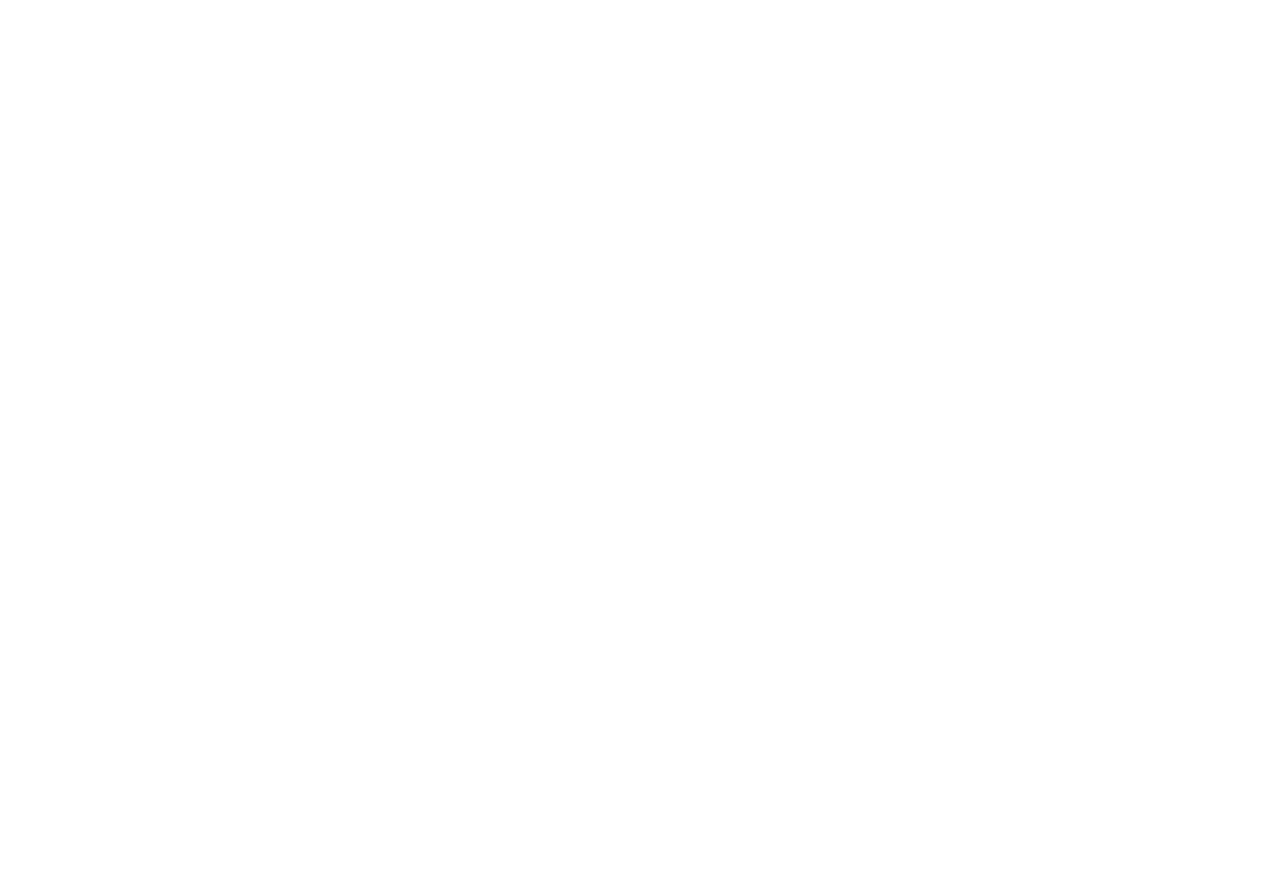
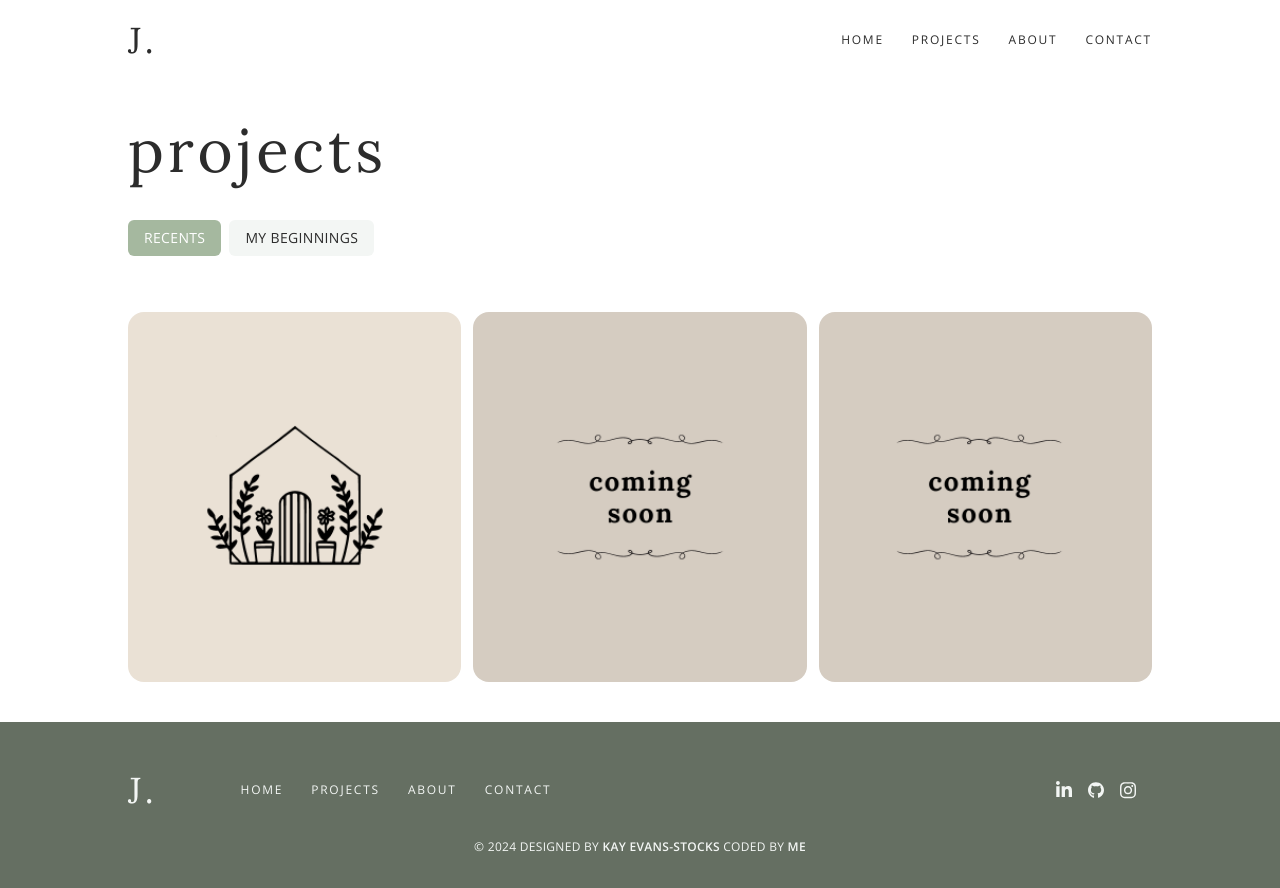
Before and after one commit to juliponti/portfolio, a React (Vite) app: page /projects/recents in a window 1280 px wide. Before the commit this address had no page. Before the commit the page ends 800 px from the top, so only its background shows below. Built offline with nearby package versions, Linux system fonts and the light colour scheme; the HTML template or start-up script is replaced by a standard one.

Commit message:
update routing

```diff
--- a/src/App.tsx
+++ b/src/App.tsx
@@ -19,6 +19,8 @@
 import SPACE_MOBILE from "/src/assets/projects/beginnings/screenshots/space-mobile.png";
 import MLH_PC from "/src/assets/projects/MLH-screenshot.png";
 import useImagePreloader from "./hooks/use-image-preloader";
+import RecentWorkCards from "./components/recent-projects/recent-projects-card";
+import BeginningsWorkCards from "./components/beginnings-projects-cards/beginnings-projects-cards";
 
 const preloadSrcList = [
   POKEDEX_PC,
@@ -45,9 +47,12 @@
         <Route index element={<Home />} />
         <Route path="/about" element={<About />} />
         <Route path="/contact" element={<Contact />} />
-        <Route path="/projects" element={<Projects />} />
+        <Route path="/projects" element={<Projects />}>
+          <Route path="recents" element={<RecentWorkCards />} />
+          <Route path="beginnings" element={<BeginningsWorkCards />} />
+        </Route>
         <Route
-          path="/projects/pokedex"
+          path="/projects/beginnings/pokedex"
           element={
             <ProjectLayout
               title="Pokedex"
@@ -57,8 +62,7 @@
                   <a
                     href="https://twitter.com/courseitok"
                     target="_blank"
-                    className="font-semibold"
-                  >
+                    className="font-semibold">
                     CourseIt
                   </a>{" "}
                   course to learn how to consume an API. Given the public
@@ -82,7 +86,7 @@
           }
         />
         <Route
-          path="/projects/mercado-libre"
+          path="/projects/beginnings/mercado-libre"
           element={
             <ProjectLayout
               title="Mercado Libre"
@@ -93,8 +97,7 @@
                   <a
                     href="https://twitter.com/courseitok"
                     target="_blank"
-                    className="font-semibold"
-                  >
+                    className="font-semibold">
                     CourseIt
                   </a>{" "}
                   . Bootstrapped with Create React App. The goal was to create
@@ -117,7 +120,7 @@
           }
         />
         <Route
-          path="/projects/magic-eight-ball"
+          path="/projects/beginnings/magic-eight-ball"
           element={
             <ProjectLayout
               title="Magic Eight Ball"
@@ -144,7 +147,7 @@
           }
         />
         <Route
-          path="/projects/splitter"
+          path="/projects/beginnings/splitter"
           element={
             <ProjectLayout
               title="Tip Calculator App"
@@ -155,8 +158,7 @@
                   <a
                     href="https://www.frontendmentor.io/challenges/tip-calculator-app-ugJNGbJUX"
                     target="_blank"
-                    className="font-semibold"
-                  >
+                    className="font-semibold">
                     Tip calculator app challenge on Frontend Mentor
                   </a>
                   . Users should be able to: calculate the correct tip and total
@@ -180,7 +182,7 @@
           }
         />
         <Route
-          path="/projects/to-do-list"
+          path="/projects/beginnings/to-do-list"
           element={
             <ProjectLayout
               title="To do list"
@@ -205,7 +207,7 @@
           }
         />
         <Route
-          path="/projects/space-tourism"
+          path="/projects/beginnings/space-tourism"
           element={
             <ProjectLayout
               title="Space Tourism"
@@ -215,8 +217,7 @@
                   <a
                     href="https://www.frontendmentor.io/challenges/space-tourism-multipage-website-gRWj1URZ3"
                     target="_blank"
-                    className="font-semibold"
-                  >
+                    className="font-semibold">
                     Space tourism website challenge on Frontend Mentor
                   </a>{" "}
                   . The users should be able to: view each page and be able to
@@ -241,7 +242,7 @@
           }
         />
         <Route
-          path="/projects/my-little-house"
+          path="/projects/recents/my-little-house"
           element={
             <ProjectLayout
               title="My Little House"
--- a/src/components/navbar/hamburger-menu/hamburger-navigation.tsx
+++ b/src/components/navbar/hamburger-menu/hamburger-navigation.tsx
@@ -1,5 +1,5 @@
 import { motion } from "framer-motion";
-import { navlinksData } from "../navlinks";
+import { navlinksData } from "../navlinks-data";
 
 export default function HamburgerNavigation() {
   const variants = {
@@ -37,8 +37,7 @@
             whileHover={{ scale: 1.1 }}
             whileTap={{ scale: 0.95 }}
             key={name}
-            className="uppercase tracking-[0.110rem] text-2xl  md:ml-7  hover:text-primary-200"
-          >
+            className="uppercase tracking-[0.110rem] text-2xl  md:ml-7  hover:text-primary-200">
             <a href={href}>{name}</a>
           </motion.li>
         ))}
--- /dev/null
+++ b/src/components/navbar/navlinks-data.ts
@@ -0,0 +1,18 @@
+export const navlinksData = [
+  {
+    name: "Home",
+    href: "/",
+  },
+  {
+    name: "Projects",
+    href: "/projects/recents",
+  },
+  {
+    name: "About",
+    href: "/about",
+  },
+  {
+    name: "Contact",
+    href: "/contact",
+  },
+];
--- a/src/components/recent-projects/recent-projects-card.tsx
+++ b/src/components/recent-projects/recent-projects-card.tsx
@@ -3,14 +3,16 @@
 import MLH_IMG from "/src/assets/projects/1.png";
 import PLACEHOLDER_1 from "/src/assets/projects/2.png";
 import PLACEHOLDER_2 from "/src/assets/projects/3.png";
+import { Link } from "react-router-dom";
 
 const recentProjects: Project[] = [
   {
     name: "My little house",
-    path: "/projects/my-little-house",
+    path: "/projects/recents/my-little-house",
     src: MLH_IMG,
     alt: "A minimalistic house made of black lines with flowers",
     id: 1,
+    isActive: true,
   },
   {
     name: "placeholder",
@@ -18,6 +20,7 @@
     src: PLACEHOLDER_1,
     alt: "coming soon",
     id: 2,
+    isActive: false,
   },
   {
     name: "placeholder",
@@ -25,30 +28,39 @@
     src: PLACEHOLDER_2,
     alt: "coming soon",
     id: 3,
+    isActive: false,
   },
 ];
 
 export default function RecentWorkCards() {
   return (
+    <>
       <motion.div
         className="grid grid-cols-1 md:grid-cols-2 lg:grid-cols-3 row-auto gap-3 pb-10"
         initial={{ opacity: 0, translateY: 50 }}
         whileInView={{ opacity: 1, translateY: 0 }}
-      transition={{ duration: 0.5 }}
-    >
-      {recentProjects.map(({ name, path, src, id, alt }) => (
-        <motion.div key={id} className="relative" whileHover={{ scale: 0.94 }}>
+        transition={{ duration: 0.5 }}>
+        {recentProjects.map(({ name, path, src, id, alt, isActive }) => (
+          <motion.div
+            key={id}
+            className="relative"
+            whileHover={{ scale: 0.94 }}>
             <img src={src} alt={alt} className="rounded-2xl w-full " />
-
-          <a
-            href={path}
-            className="h-full  w-full flex justify-center absolute top-0 left-0 items-center bg-primary-300 text-white opacity-0 rounded-2xl hover:opacity-90 transition-all"
-            rel="noreferrer"
-          >
-            <h3 className="lowercase text-2xl ">{name}</h3>
-          </a>
+            {isActive ? (
+              <Link
+                to={path}
+                className="h-full w-full flex justify-center absolute top-0 left-0 items-center bg-primary-300 text-white opacity-0 rounded-2xl hover:opacity-90 transition-all"
+                rel="noreferrer">
+                <h3 className="lowercase text-2xl">{name}</h3>
+              </Link>
+            ) : (
+              <div className="h-full w-full flex justify-center absolute top-0 left-0 items-center bg-primary-300 text-white opacity-0 rounded-2xl hover:opacity-90 transition-all">
+                <h3 className="lowercase text-2xl">{name}</h3>
+              </div>
+            )}
           </motion.div>
         ))}
       </motion.div>
+    </>
   );
 }
--- a/src/pages/projects/project-layout.tsx
+++ b/src/pages/projects/project-layout.tsx
@@ -1,6 +1,8 @@
 import { motion } from "framer-motion";
 import Footer from "../../components/footer/footer";
 import Navbar from "../../components/navbar";
+import { HiOutlineArrowUturnLeft } from "react-icons/hi2";
+import { useNavigate } from "react-router-dom";
 
 interface ProjectLayoutProps {
   title: string;
@@ -27,16 +29,24 @@
   liveLink,
   codeLink,
 }: ProjectLayoutProps) {
+  const navigate = useNavigate();
+
   return (
     <div className="flex flex-col items-center justify-between h-screen">
       <Navbar />
       <header className="relative z-10 flex flex-col items-center justify-between w-full max-w-[1900px] mx-auto lg:flex-row lg:ml-auto lg:mr-0 xl:mx-auto">
+        <button
+          className="absolute top-0 left-10 flex gap-2 items-center hover:text-primary-200"
+          type="button"
+          onClick={() => navigate(-1)}>
+          <HiOutlineArrowUturnLeft className="w-5 h-5" />
+          <span className="text-sm">Go back</span>
+        </button>
         <motion.div
           initial={{ opacity: 0, translateX: 100 }}
           animate={{ opacity: 1, translateX: 0 }}
           transition={{ duration: 1.3 }}
-          className="w-4/5 mt-20 mb-16 lg:my-0 lg:w-2/5 lg:ml-[10%] "
-        >
+          className="w-4/5 mt-20 mb-16 lg:my-0 lg:w-2/5 lg:ml-[10%] ">
           <h2 className="font-sans uppercase italic text-base font-light">
             {technologies}
           </h2>
@@ -46,16 +56,14 @@
             <a
               className="text-sm uppercase tracking-wide transition-all hover:text-primary-200"
               target="_blank"
-              href={liveLink}
-            >
+              href={liveLink}>
               View live
             </a>
             {codeLink && (
               <a
                 className="text-sm uppercase tracking-wide transition-all hover:text-primary-200"
                 target="_blank"
-                href={codeLink}
-              >
+                href={codeLink}>
                 View code
               </a>
             )}
@@ -65,8 +73,7 @@
           initial={{ opacity: 0, translateX: -100 }}
           animate={{ opacity: 1, translateX: 0 }}
           transition={{ duration: 1 }}
-          className="w-4/5 lg:w-[45%] h-full"
-        >
+          className="w-4/5 lg:w-[45%] h-full">
           <img
             src={pcScreenshot.src}
             alt={pcScreenshot.alt}
@@ -82,8 +89,7 @@
                 <motion.div
                   initial={{ opacity: 0, translateX: 100 }}
                   animate={{ opacity: 1, translateX: 0 }}
-                  transition={{ duration: 1 }}
-                >
+                  transition={{ duration: 1 }}>
                   <img
                     src={mobileScreenshot?.src}
                     alt={mobileScreenshot?.alt}
--- a/src/pages/projects/projects.tsx
+++ b/src/pages/projects/projects.tsx
@@ -1,14 +1,11 @@
-import { useState } from "react";
 import Footer from "../../components/footer/footer";
 import Navbar from "../../components/navbar/navbar";
 import Button from "../../components/ui/button";
-import RecentProjectsCards from "../../components/recent-projects/recent-projects-card";
-import BeginningsProjectsCards from "../../components/beginnings-projects-cards";
+import { Outlet, useLocation, useNavigate } from "react-router-dom";
 
 export default function Projects() {
-  const [projectSelection, setProjectSelection] = useState({
-    section: "recent",
-  });
+  const navigate = useNavigate();
+  const location = useLocation();
 
   return (
     <div className="flex flex-col h-screen justify-between">
@@ -21,28 +18,26 @@
               <li>
                 <Button
                   className={
-                    projectSelection.section === "recent"
+                    location.pathname === "/projects/recents"
                       ? "bg-primary-200 text-white"
                       : "bg-primary-100"
                   }
                   onClick={() => {
-                    setProjectSelection({ section: "recent" });
-                  }}
-                >
-                  recent
+                    navigate("/projects/recents");
+                  }}>
+                  recents
                 </Button>
               </li>
               <li>
                 <Button
                   className={
-                    projectSelection.section === "beginnings"
+                    location.pathname === "/projects/beginnings"
                       ? "bg-primary-200 text-white"
                       : "bg-primary-100"
                   }
                   onClick={() => {
-                    setProjectSelection({ section: "beginnings" });
-                  }}
-                >
+                    navigate("/projects/beginnings");
+                  }}>
                   my beginnings
                 </Button>
               </li>
@@ -53,15 +48,10 @@
       <main className="relative z-10">
         <section>
           <div className="wrapper">
-            {projectSelection.section === "recent" ? (
-              <RecentProjectsCards />
-            ) : (
-              <BeginningsProjectsCards />
-            )}
+            <Outlet />
           </div>
         </section>
       </main>
-
       <Footer />
     </div>
   );
--- a/src/types/index.ts
+++ b/src/types/index.ts
@@ -5,4 +5,5 @@
   alt: string;
   className?: string | undefined;
   id?: number;
+  isActive?: boolean;
 };
```
Also changed, not shown: src/components/beginnings-projects-cards/beginnings-projects-cards.tsx (+13 -15 lines), src/components/navbar/navlinks.tsx (+3 -22 lines). Lines whose indentation alone changed are shown as unchanged.
